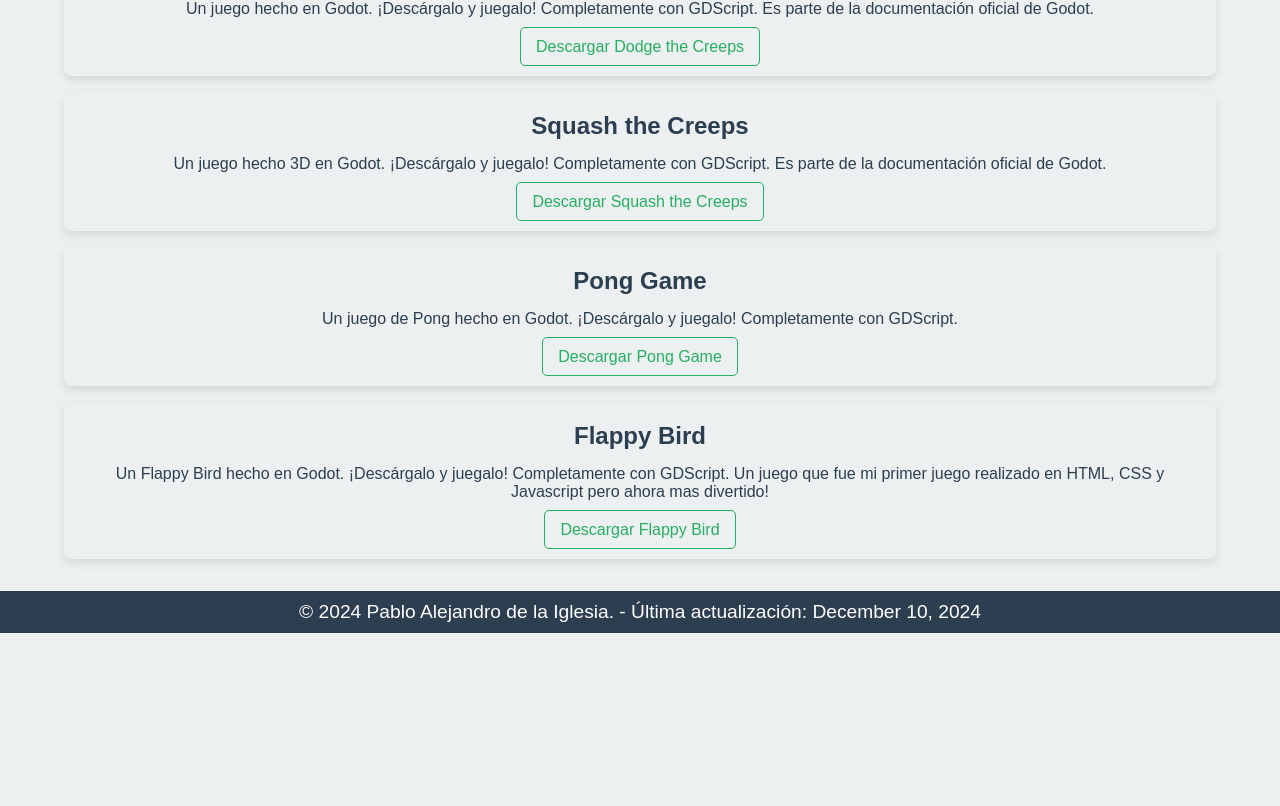
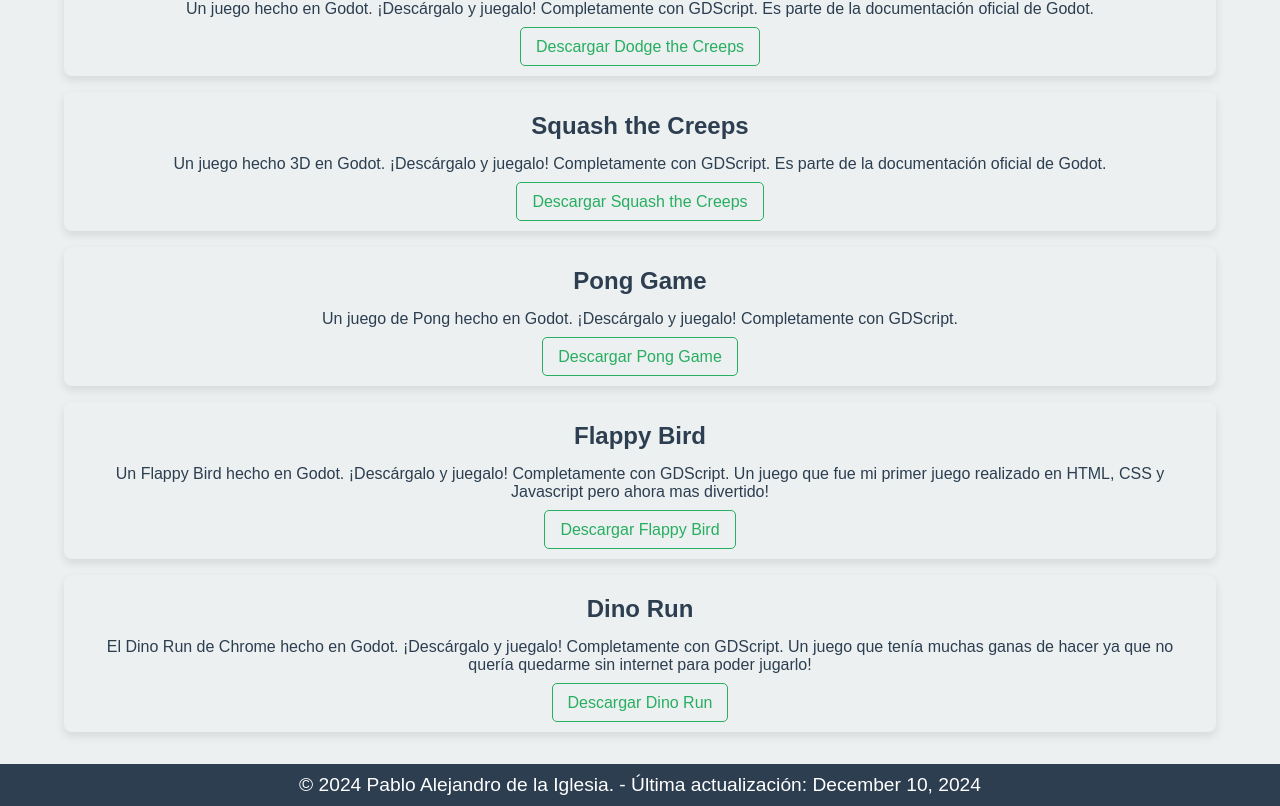
Before and after one commit to Lata1989/portfolio-entrega-programacion-3-coloquio, a React (Create React App) app: page /projects in a window 1280 px wide. Shown: the part 846-1652 px from the top of the page. Before the commit the page ends 1479 px from the top, so only its background shows below. Built offline with nearby package versions, Linux system fonts and the light colour scheme.

Commit message:
dino run agregado

```diff
--- a/src/pages/Projects.jsx
+++ b/src/pages/Projects.jsx
@@ -43,6 +43,11 @@
         name: 'Flappy Bird',
         description: 'Un Flappy Bird hecho en Godot. ¡Descárgalo y juegalo! Completamente con GDScript. Un juego que fue mi primer juego realizado en HTML, CSS y Javascript pero ahora mas divertido!',
         url: '/assets/projects/FlappyBird.rar'
+    },
+    {
+        name: 'Dino Run',
+        description: 'El Dino Run de Chrome hecho en Godot. ¡Descárgalo y juegalo! Completamente con GDScript. Un juego que tenía muchas ganas de hacer ya que no quería quedarme sin internet para poder jugarlo!',
+        url: '/assets/projects/DinoRun.rar'
     }
 ];
 
```
Also changed, not shown: 1 other file (tests, documents, lock files or other folders).
